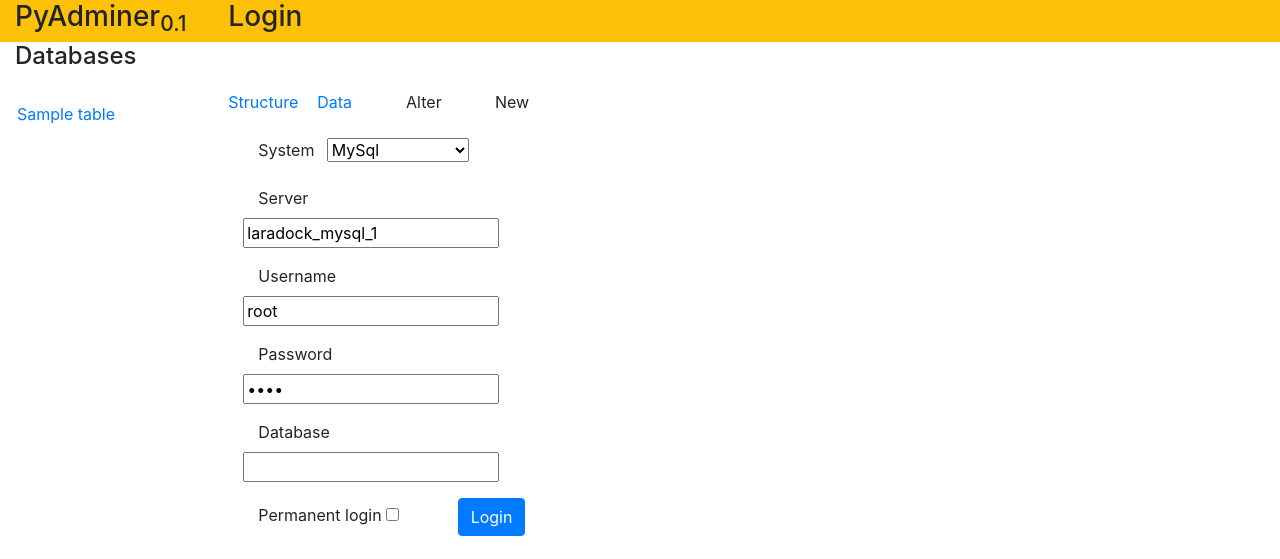
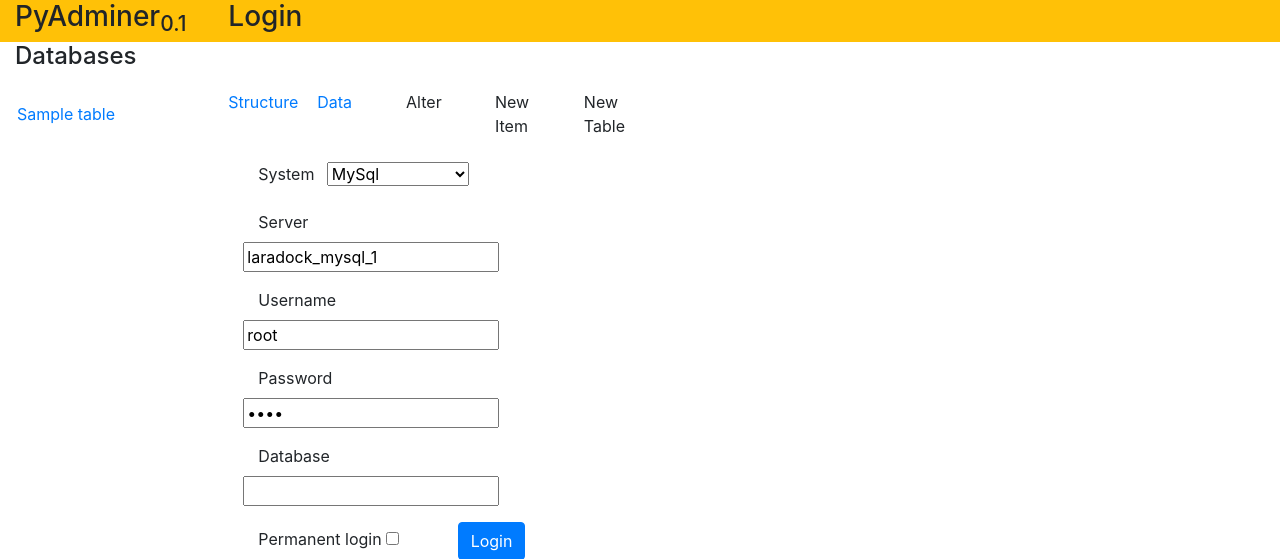
Before and after one commit to anilpokhariyal/py-adminer, a Flask app: template templates/py_adminer.html in a window 1280 px wide. Shown: the top 559 px of the page. Run offline with Flask 2, Linux system fonts and the light colour scheme; the template is opened without the code that fills it: most values are stand-ins (such as "Sample title", 1, 10 or a date in 2020); parts of the project's set-up code (start-up, migrations or seed data) failed here and were passed over; some libraries are stand-ins or nearby versions.

Commit message:
table option added

```diff
--- a/templates/table_options.html
+++ b/templates/table_options.html
@@ -10,5 +10,6 @@
         </a>
     </span>
     <span class="col-md-1">Alter</span>
-    <span class="col-md-1">New</span>
+    <span class="col-md-1">New Item</span>
+    <span class="col-md-1">New Table</span>
 </div>
```
